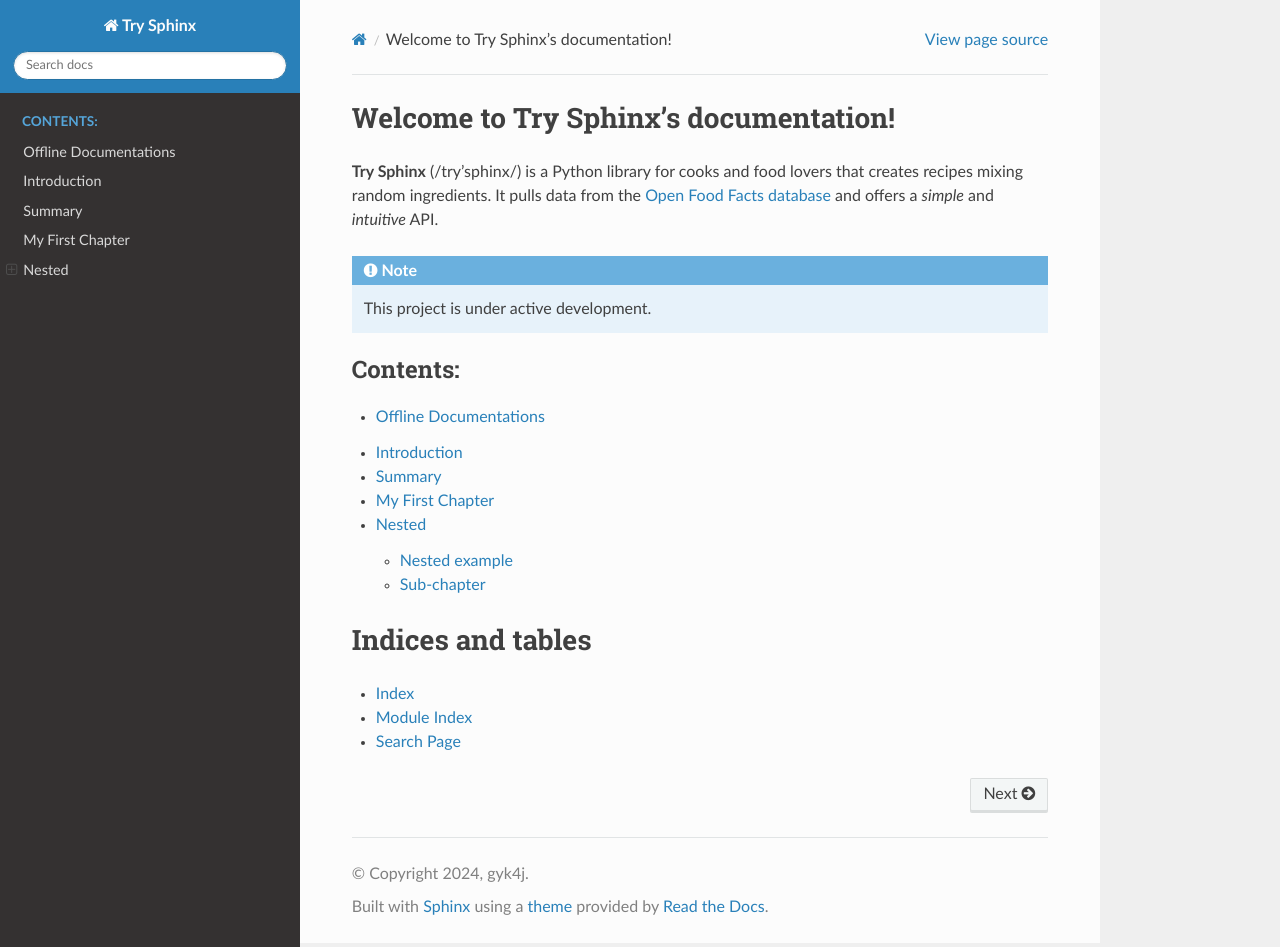
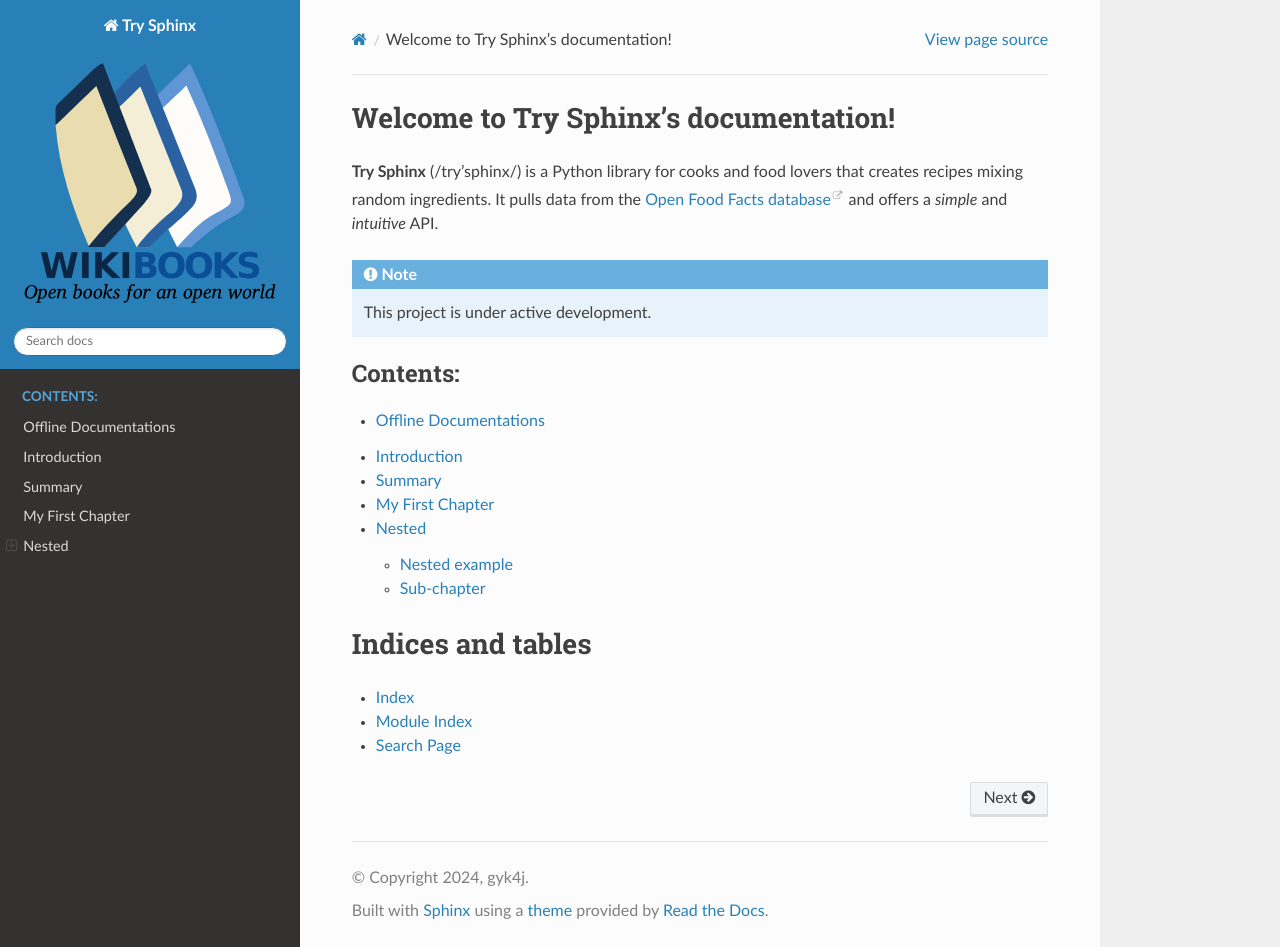
Before and after one commit to gyk4j/try-sphinx, a Sphinx documentation site: the page built from source/index.rst, in a window 1280 px wide and 947 px high. Built offline with Sphinx 7.4.7 and the Read the Docs theme 3.1.0, drawn with Linux system fonts in a browser that asks for light colours; pages that are not in the unit, such as notebooks, are missing from menus.

Commit message:
Add logo and favicon

```diff
--- a/source/conf.py
+++ b/source/conf.py
@@ -30,9 +30,10 @@
 html_theme_options = {
 #    'analytics_id': 'G-XXXXXXXXXX',  #  Provided by Google in your dashboard
 #    'analytics_anonymize_ip': False,
+    'display_version': True,
     'logo_only': False,
     'prev_next_buttons_location': 'bottom',
-    'style_external_links': False,
+    'style_external_links': True,
     'vcs_pageview_mode': 'blob',
     'style_nav_header_background': '#2980B9',
     'flyout_display': 'attached',
@@ -81,6 +82,9 @@
     '_downloads',
 ]
 
+html_logo = "_static/logo.svg"
+html_favicon = "_static/favicon.svg"
+
 latex_engine = 'pdflatex'
 latex_elements = {
     "papersize": "a4paper",
```
Also changed, not shown: source/_static/favicon.svg (added), source/_static/logo.svg (added).
